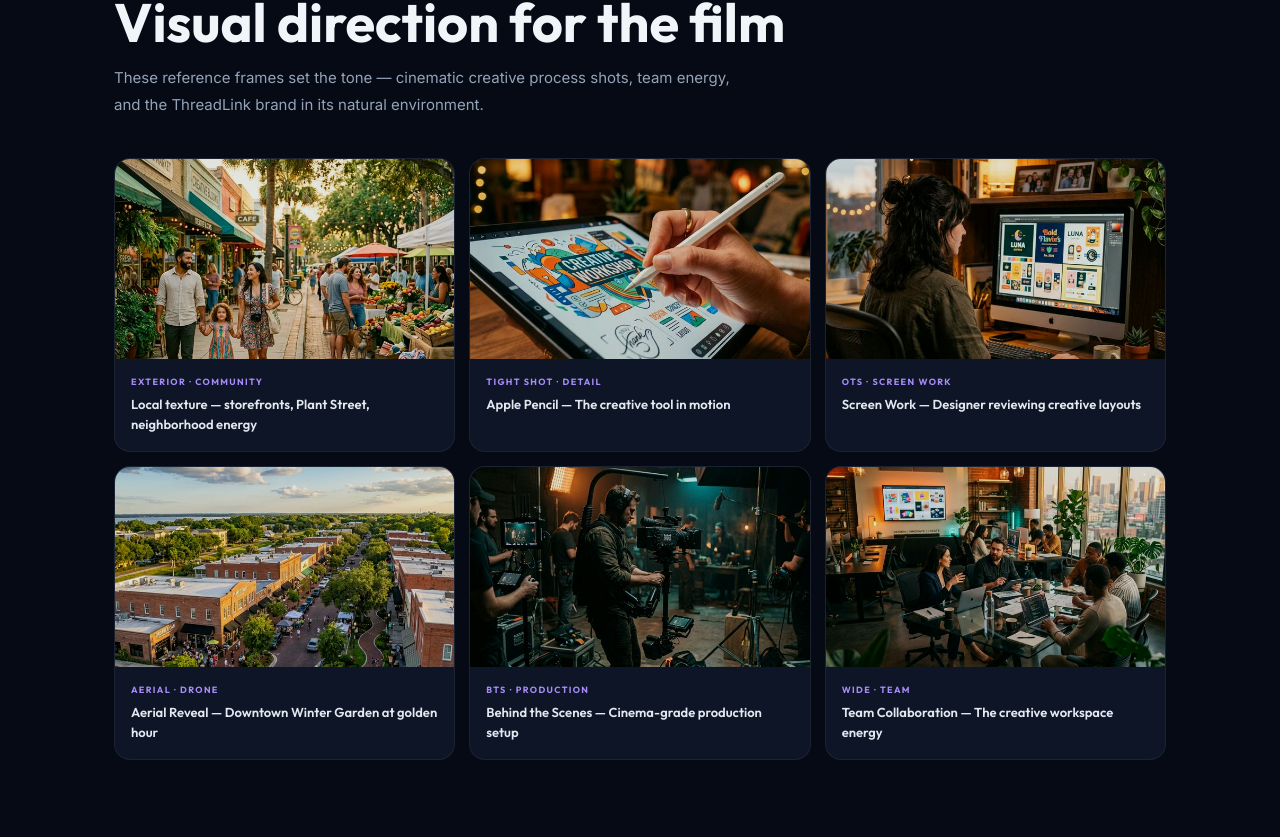
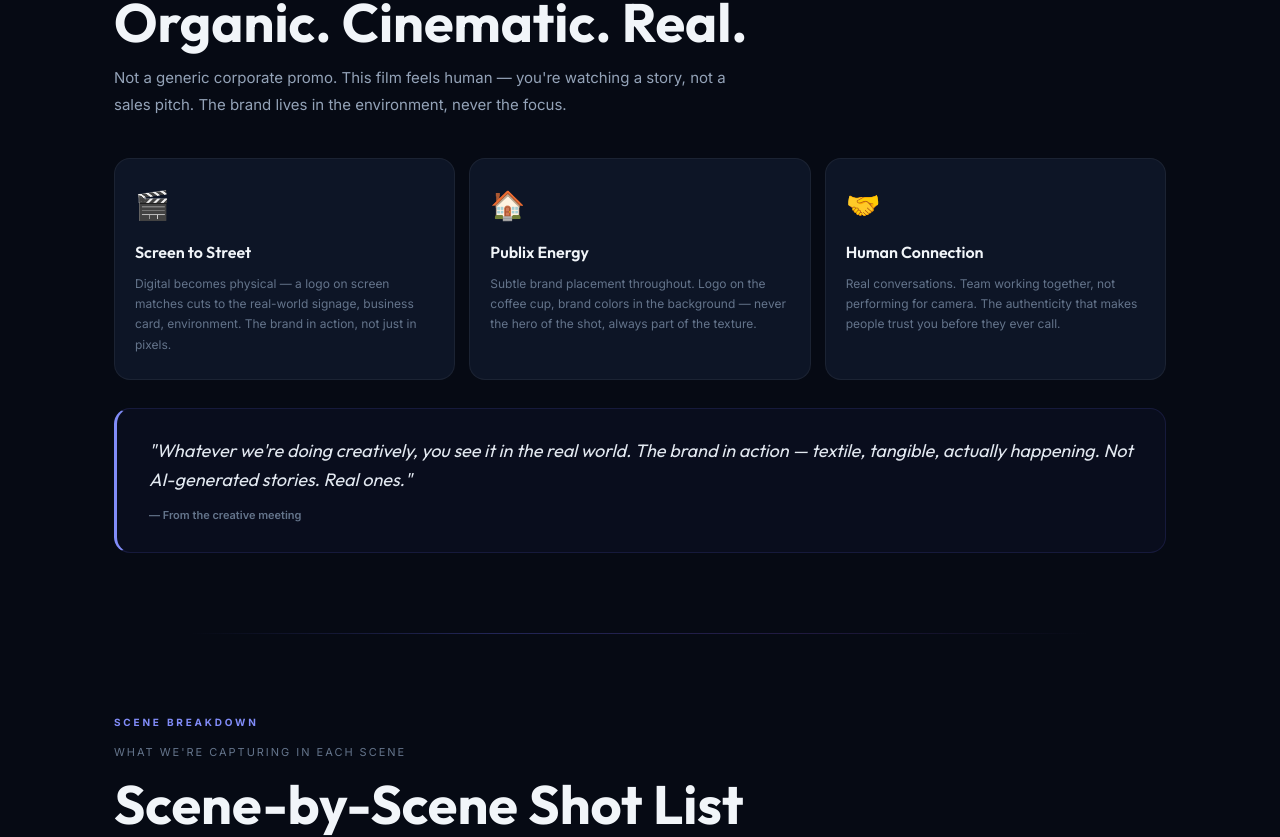
Before and after one commit to DanielSensual/Mediageekzquotes, a Next.js app: page /thread in a window 1280 px wide. Shown: the part 2677-3514 px from the top of the page. Built offline with nearby package versions, Linux system fonts and the light colour scheme.

Commit message:
Remove Visual direction/Creative Treatment section from Threadlink proposal

```diff
--- a/app/thread/page.js
+++ b/app/thread/page.js
@@ -989,74 +989,6 @@ export default function ThreadLink() {
                 </div>
 
 
-                {/* ═══ CREATIVE TREATMENT — SHOT GALLERY ═══ */}
-                <section className="th-section reveal">
-                    <div className="section-header">
-                        <div className="section-label">Creative Treatment</div>
-                        <div className="section-question">The shots that tell the story</div>
-                        <h2 className="section-title">Visual direction for the film</h2>
-                        <p className="section-desc">
-                            These reference frames set the tone — cinematic creative process shots, team energy, and the ThreadLink brand in its natural environment.
-                        </p>
-                    </div>
-
-                    <div className="treatment-grid">
-                        <div className="treatment-card">
-                            <div style={{ overflow: 'hidden' }}>
-                                <img className="treatment-img" src="/thread/community.png" alt="Community scene" />
-                            </div>
-                            <div className="treatment-caption">
-                                <div className="treatment-type">Exterior · Community</div>
-                                Local texture — storefronts, Plant Street, neighborhood energy
-                            </div>
-                        </div>
-                        <div className="treatment-card">
-                            <div style={{ overflow: 'hidden' }}>
-                                <img className="treatment-img" src="/thread/apple-pencil.png" alt="Apple Pencil on iPad" />
-                            </div>
-                            <div className="treatment-caption">
-                                <div className="treatment-type">Tight Shot · Detail</div>
-                                Apple Pencil — The creative tool in motion
-                            </div>
-                        </div>
-                        <div className="treatment-card">
-                            <div style={{ overflow: 'hidden' }}>
-                                <img className="treatment-img" src="/thread/screen-work.png" alt="Designer at screen" />
-                            </div>
-                            <div className="treatment-caption">
-                                <div className="treatment-type">OTS · Screen Work</div>
-                                Screen Work — Designer reviewing creative layouts
-                            </div>
-                        </div>
-                        <div className="treatment-card">
-                            <div style={{ overflow: 'hidden' }}>
-                                <img className="treatment-img" src="/thread/winter-garden.png" alt="Winter Garden aerial" />
-                            </div>
-                            <div className="treatment-caption">
-                                <div className="treatment-type">Aerial · Drone</div>
-                                Aerial Reveal — Downtown Winter Garden at golden hour
-                            </div>
-                        </div>
-                        <div className="treatment-card">
-                            <div style={{ overflow: 'hidden' }}>
-                                <img className="treatment-img" src="/thread/production-bts.png" alt="Production crew" />
-                            </div>
-                            <div className="treatment-caption">
-                                <div className="treatment-type">BTS · Production</div>
-                                Behind the Scenes — Cinema-grade production setup
-                            </div>
-                        </div>
-                        <div className="treatment-card">
-                            <div style={{ overflow: 'hidden' }}>
-                                <img className="treatment-img" src="/thread/agency-hero.png" alt="Agency workspace" />
-                            </div>
-                            <div className="treatment-caption">
-                                <div className="treatment-type">Wide · Team</div>
-                                Team Collaboration — The creative workspace energy
-                            </div>
-                        </div>
-                    </div>
-                </section>
                 {/* ═══ CREATIVE DIRECTION ═══ */}
                 <section className="th-section reveal">
                     <div className="section-header">
```
